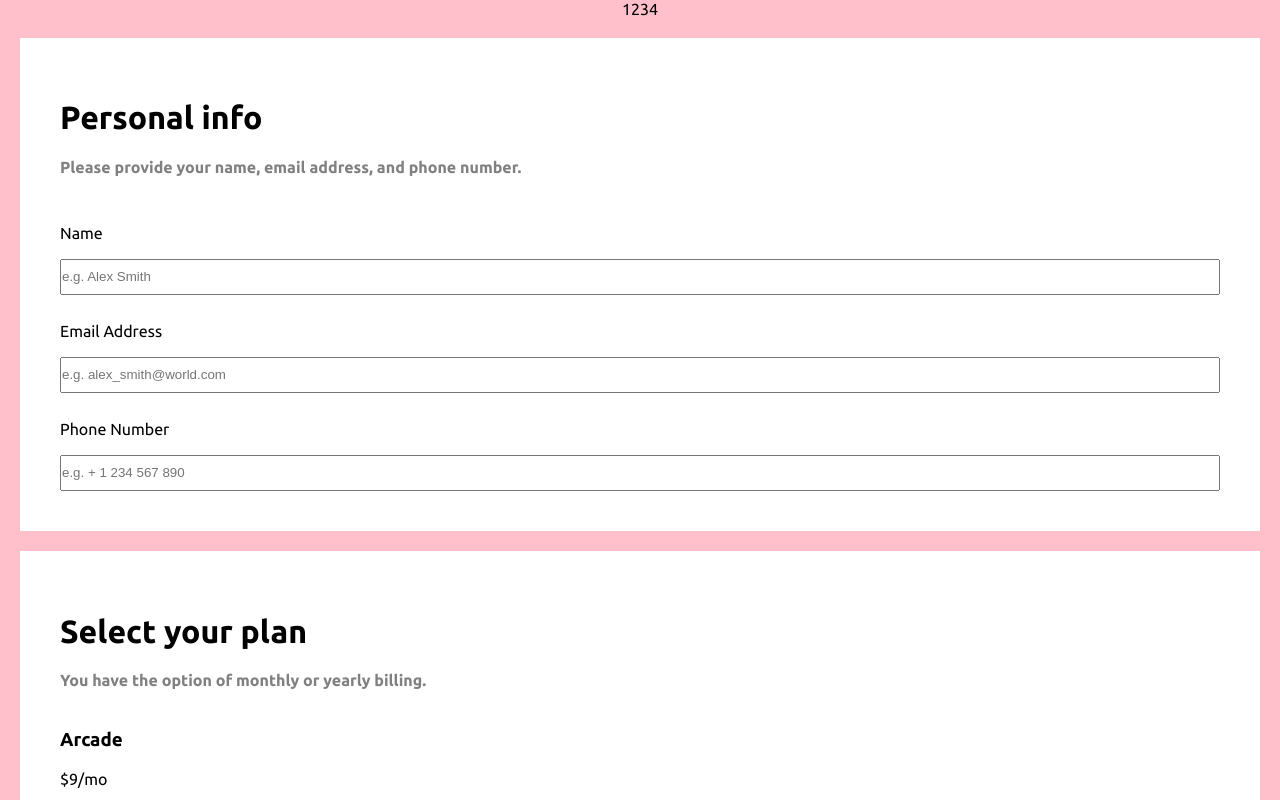
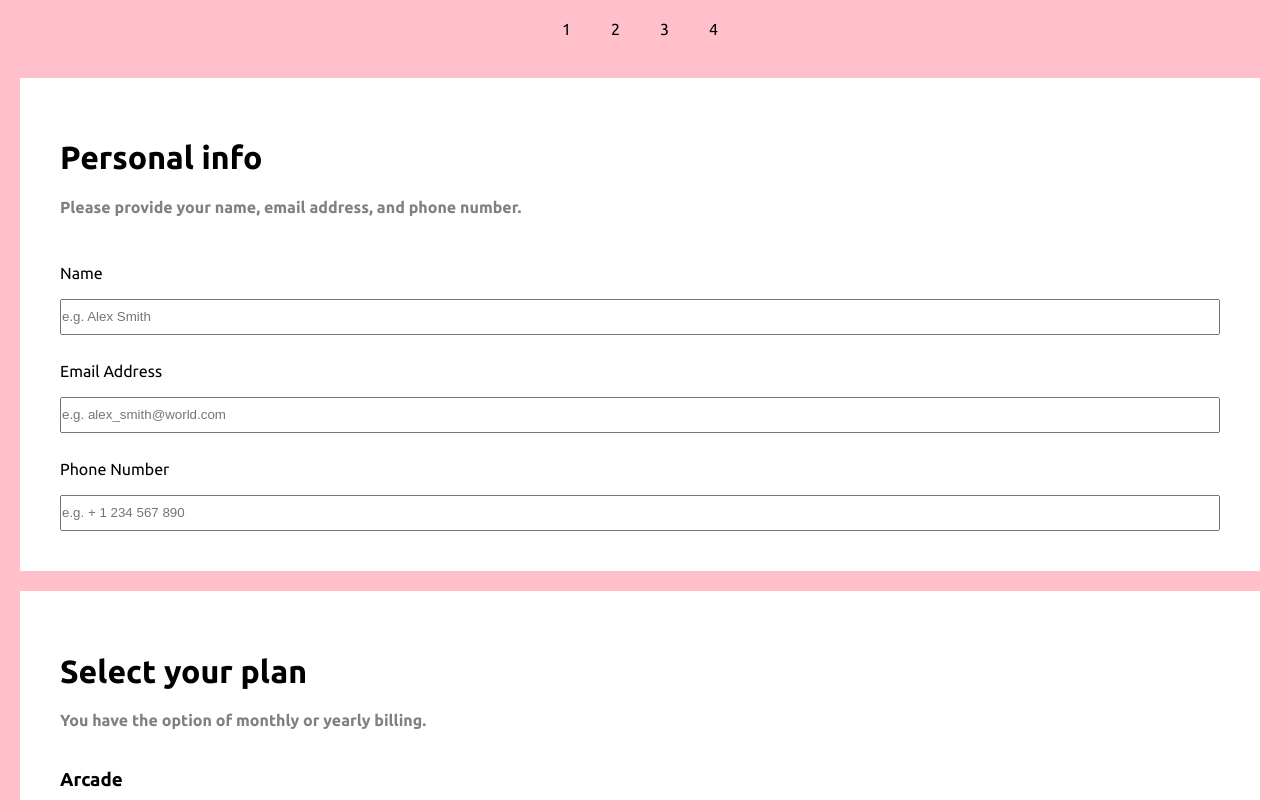
Before and after one commit to er1927/multi-step-form, a Next.js app: page / in a window 1280 px wide. Shown: the top 800 px of the page. Built offline with nearby package versions, Linux system fonts and the light colour scheme.

Commit message:
Added padding to steps.

```diff
--- a/styles/Home.module.css
+++ b/styles/Home.module.css
@@ -12,6 +12,10 @@
 .msf__stepcontainer {
   display: flex;
   justify-content: center;
+}
+
+.msf__step {
+  padding: 20px;
 }
 .msf__navigation {
   display: flex;
```
